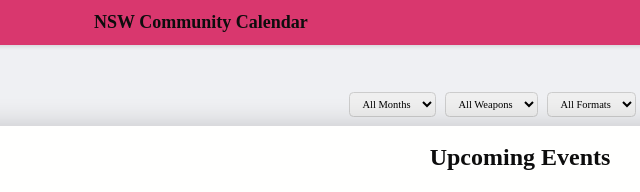
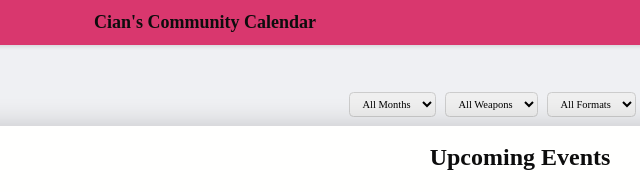
Before and after one commit to KayCeeGit/CommunityCalendar, a plain HTML site: page index.html in a window 1280 px wide. Shown: the top 192 px of the page, 120-760 px from the left. Drawn offline with Linux system fonts and the light colour scheme; a web font is replaced by a local one.

Commit message:
updated some titles

```diff
--- a/index.html
+++ b/index.html
@@ -8,13 +8,13 @@
     <link rel="preconnect" href="https://fonts.googleapis.com">
     <link rel="preconnect" href="https://fonts.gstatic.com" crossorigin>
     <link href="https://fonts.googleapis.com/css2?family=Libertinus+Serif:ital,wght@0,400;0,600;0,700;1,400;1,600;1,700&display=swap" rel="stylesheet">
-    <title>Test calander</title>
+    <title>Cian's Calendar</title>
 </head>
 
 <body>
     <nav class="navbar">
         <div class="nav-container">
-            <h1 class="nav-logo">NSW Community Calendar</h1>
+            <h1 class="nav-logo">Cian's Community Calendar</h1>
             <ul class="nav-menu">
                 <li><a href="index.html" class="nav-link active">Calendar</a></li>
                 <li><a href="about.html" class="nav-link">What is this?</a></li>
```
